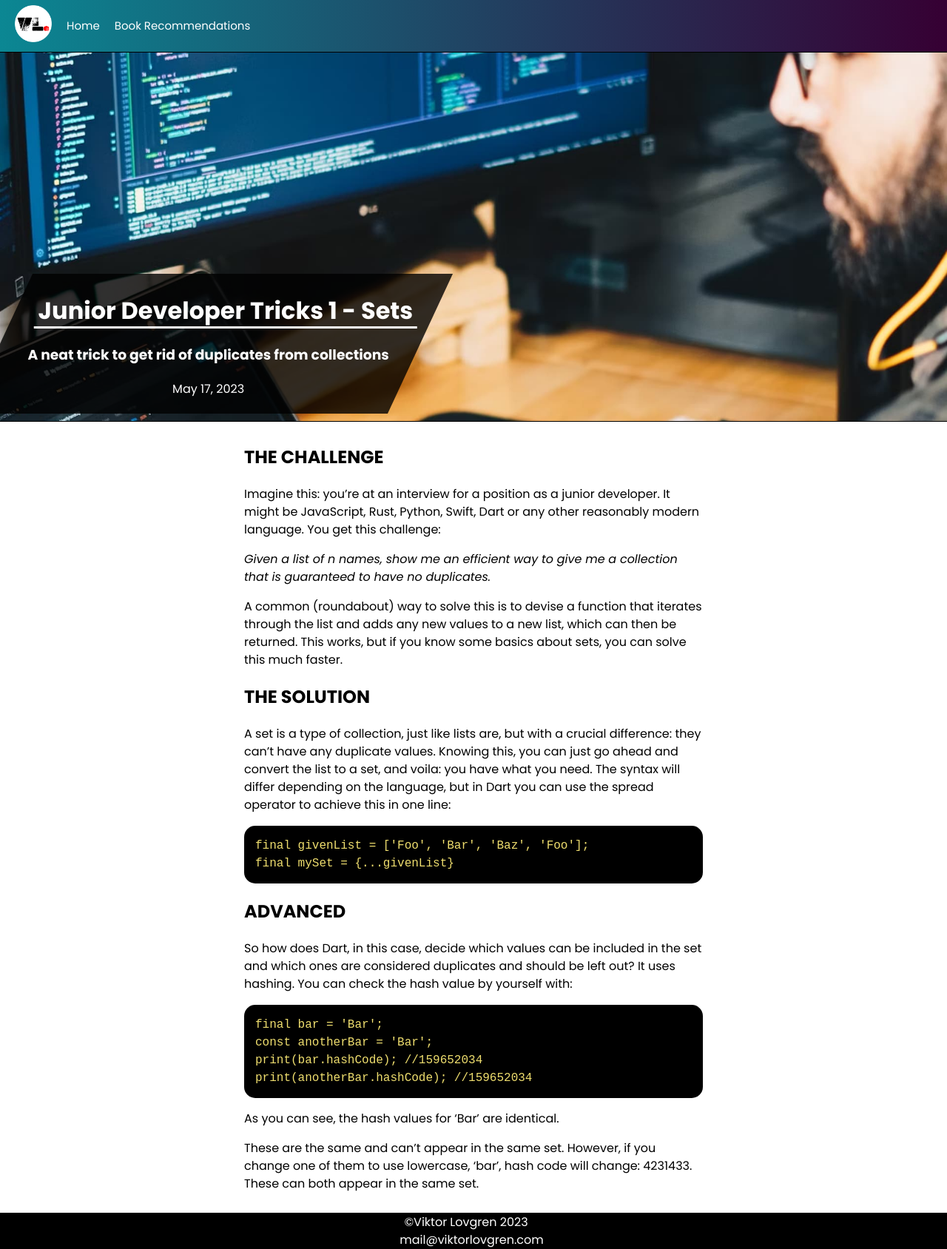
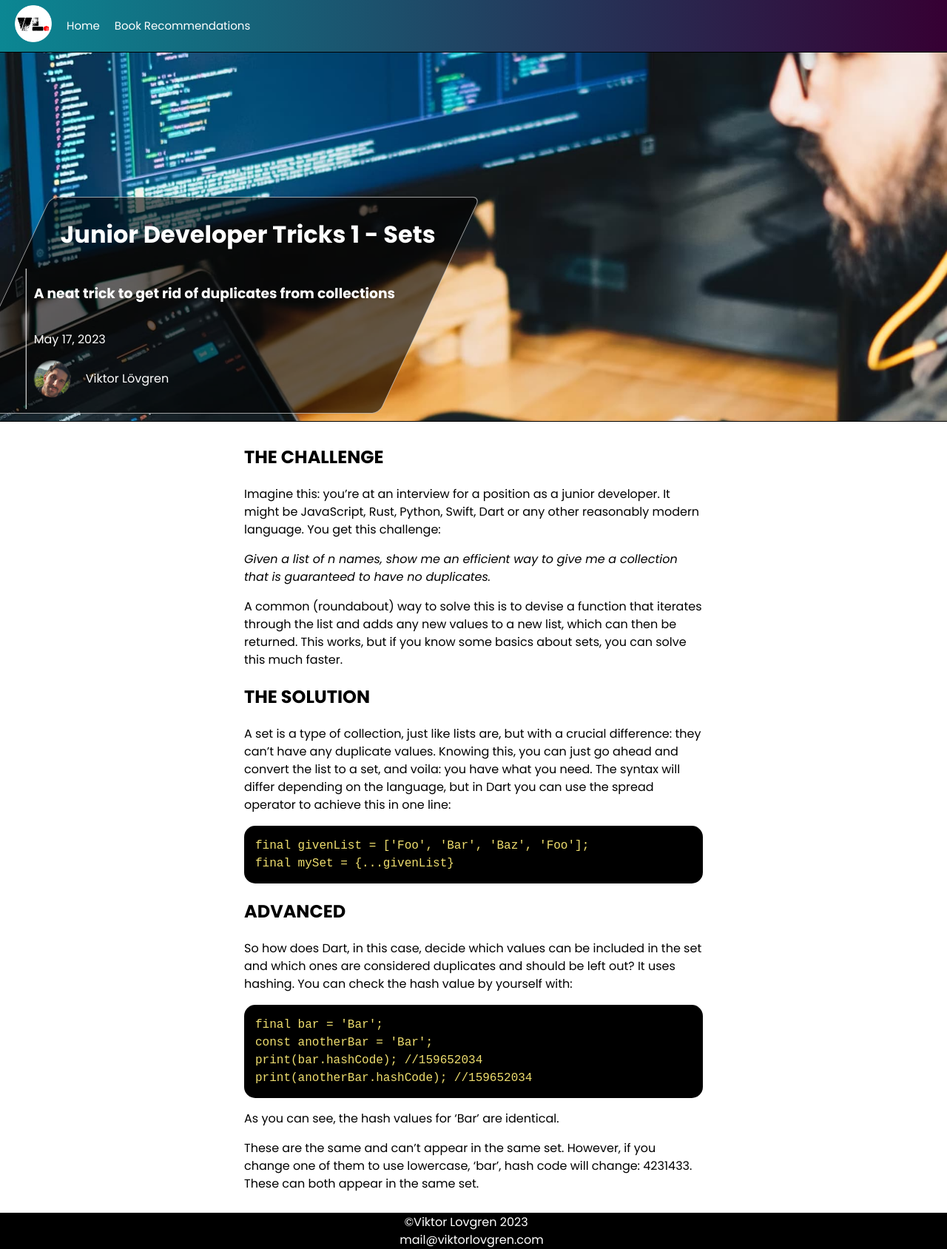
Before and after one commit to leafleaf90/VLblog, a Jekyll site: the page built from _posts/2023-05-17-junior-dev-tricks-sets.md, in a window 1280 px wide. Shown: the whole page at 74% size. Built offline with Jekyll 4.4.1, drawn with Linux system fonts in a browser that asks for light colours; some web fonts are replaced.

Commit message:
styles for blog post meta info

```diff
--- a/_layouts/post.html
+++ b/_layouts/post.html
@@ -15,12 +15,38 @@ comments: true
       <div class="post-title-meta">
         <h3>{{page.description}}</h3>
         <p>{{ page.date | date: "%b %-d, %Y" }}</p>
+        <div
+          style="
+            display: flex;
+            align-items: center;
+            justify-content: center;
+            margin-bottom: 16px;
+          "
+        >
+          <img
+            style="height: 50px; margin-right: 20px"
+            src="/assets/images/viktor.png"
+            alt=""
+          />
+          <span style="color: white">Viktor Lövgren</span>
+        </div>
       </div>
     </div>
   </div>
 
   <div class="content">{{ content }}</div>
 </article>
+
+<!-- Series links
+{% if page.is_series == true %}
+<h3 class="text-success p-3 pb-0">{{ page.series_title | upcase }} series</h3>
+{% assign posts = site.posts | where: "is_series", true | where: "series_title",
+page.series_title | sort: 'date' %} {% for post in posts %} {% if post.title ==
+page.title %}
+<p class="nav-link bullet-pointer mb-0">{{ post.title }}</p>
+{% else %}
+<a class="nav-link bullet-hash" href="{{ post.url }}">{{ post.title }}</a>
+{% endif %} {% endfor %} {% endif %} -->
 
 <!-- <div id="disqus_thread"></div>
 <script>
--- a/assets/styles.css
+++ b/assets/styles.css
@@ -23,6 +23,7 @@ code {
   padding: 1.5rem;
   border-radius: 15px;
   display: block;
+  overflow: auto;
 }
 
 .book-image {
@@ -202,8 +203,13 @@ h3 {
   margin-bottom: 1rem;
   bottom: 0;
   left: 0;
-  background: rgba(0, 0, 0, 0.8);
+  background: rgba(0, 0, 0, 0.6);
   padding: 5px 25px 5px 25px;
+}
+
+.post-title {
+  border-radius: 10px;
+  border: 1px solid rgba(255, 255, 255, 0.6);
 }
 
 .post .featured-img-container .post-title h1 {
@@ -216,7 +222,7 @@ h3 {
   color: white;
 }
 
-.post .featured-img-container h1:after {
+/* .post .featured-img-container h1:after {
   height: 3px;
   width: 100%;
   content: "";
@@ -224,7 +230,7 @@ h3 {
   position: absolute;
   bottom: 0;
   right: 0;
-}
+} */
 
 .post .content img {
   border: 1px solid black;
@@ -441,6 +447,15 @@ img + em {
   display: block;
 }
 
+.post-title-meta {
+  padding-left: 1rem;
+  display: flex;
+  flex-direction: column;
+  justify-content: between;
+  align-items: start;
+  border-left: 1px solid white;
+}
+
 @media (min-width: 768px) {
   .projects,
   .book-category {
@@ -454,7 +469,7 @@ img + em {
 
   .post-title-meta {
     transform: skewX(25deg);
-    padding-left: 3rem;
+    margin-left: 3rem;
   }
 
   .post .featured-img-container .post-title {
```
Also changed, not shown: assets/images/viktor.png.
